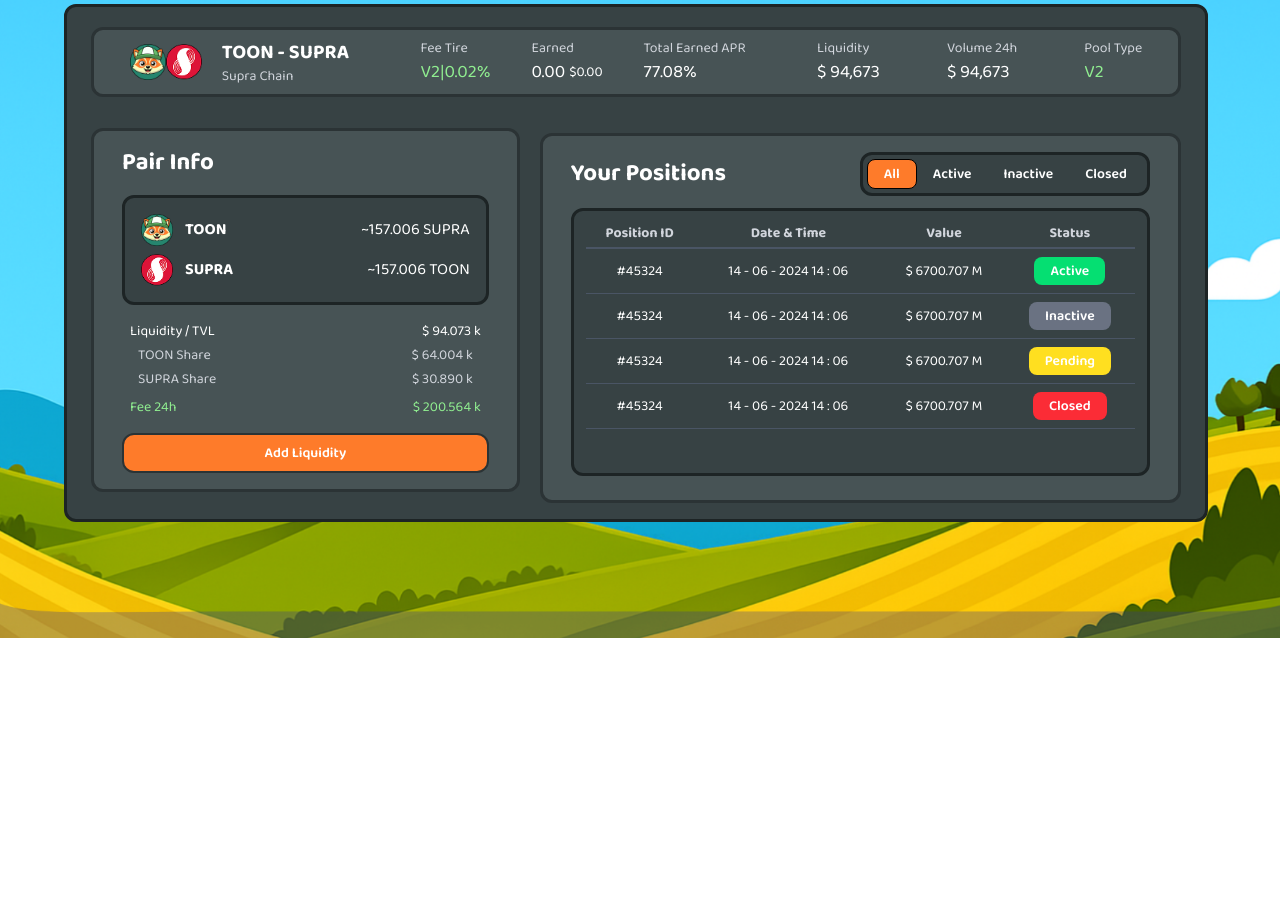
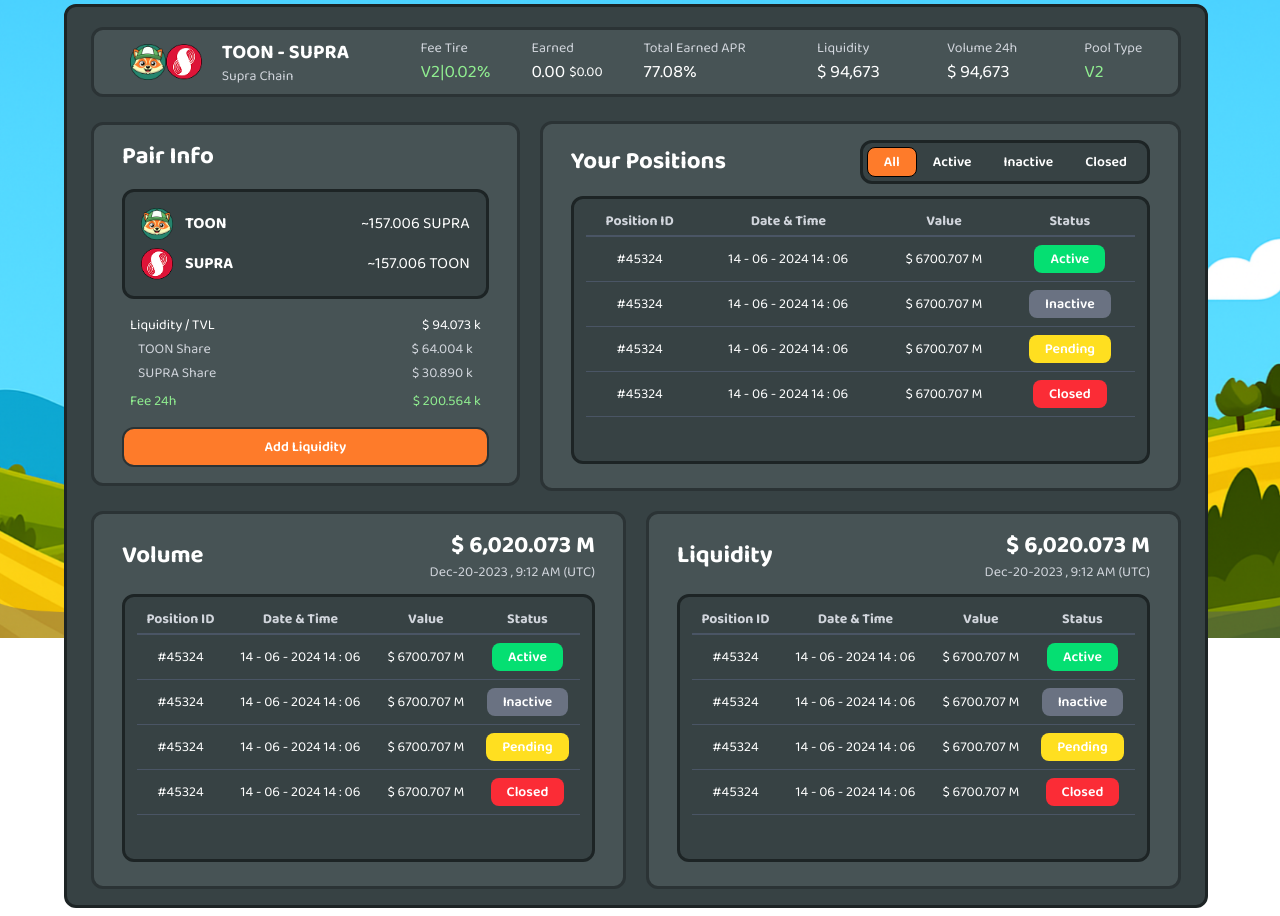
Before and after one commit to Nouman-Ahmed-Khan/Toon-Swap, a React (Vite) app: page / in a window 1280 px wide. Shown: the part 162-1078 px from the top of the page. Before the commit the page ends 800 px from the top, so only its background shows below. Built offline with nearby package versions, Linux system fonts and the light colour scheme.

Commit message:
Added a dynamic chart

```diff
--- a/package.json
+++ b/package.json
@@ -11,7 +11,9 @@
   },
   "dependencies": {
     "@tailwindcss/vite": "^4.1.10",
+    "chart.js": "^4.5.0",
     "react": "^19.1.0",
+    "react-chartjs-2": "^5.3.0",
     "react-dom": "^19.1.0",
     "react-router-dom": "^7.6.3",
     "tailwindcss": "^4.1.10"
--- a/src/App.jsx
+++ b/src/App.jsx
@@ -5,6 +5,7 @@
 import ToonPad from './Pages/ToonPad';
 import Leaderboard from './Pages/Leaderboard';
 import Docs from './Pages/Docs';
+import VolumeChart from './Pages/volumechart';
 
 function App() {
 
@@ -17,6 +18,7 @@
         <Route path="/ToonPad" element={<ToonPad />} />
         <Route path="/Leaderboard" element={<Leaderboard />} />
         <Route path="/Docs" element={<Docs />} />
+        <Route path="/VolumeChart" element={<VolumeChart />} />
       </Routes>
      </BrowserRouter>
 
--- a/src/Pages/Home.jsx
+++ b/src/Pages/Home.jsx
@@ -133,7 +133,7 @@
            {/* Pair info card End */}
 
            {/* Your Positions card Start */}
-           <div className='sm:w-[60%] nav-links-mainbg sm:mx-0 mx-4 mt-4 p-4 sm:mr-5 sm:px-7 sm:py-4 border-3 rounded-xl'>
+           <div className='sm:w-[60%] nav-links-mainbg sm:mx-0 mx-4 mt-4 sm:mt-1 p-4 sm:mr-5 sm:px-7 sm:py-4 border-3 rounded-xl'>
              <div className='sm:flex items-center justify-between'>
               <p className='text-2xl text-white font-bold'>Your Positions</p>
               {/* Active inactive buttons star */}
@@ -152,7 +152,7 @@
              </div>
 
               <div className='w-full overflow-x-auto sm:text-sm text-xs navbar p-2 rounded-xl border-3 sm:mt-3 sm:mb-2 sm:p-3'>
-                <table className="table-auto text-center  sm:w-full overflow-x-auto">
+                <table className="table-auto text-center sm:w-full overflow-x-auto">
                    <thead>
                      <tr className='text-gray-300 border-b-2 border-gray-600'>
                       <th className='pb-1'>Position ID</th>
@@ -200,6 +200,143 @@
            {/* Your Positions card End */}
          </div>
         {/* Home Page Section-1 End */}
+
+
+        {/* Home Page Section-2 Start */}
+         <div className='flex flex-col sm:flex-row items-center sm:my-4'>
+           {/* Volume card Start */}
+           <div className='sm:w-[50%] nav-links-mainbg sm:mx-0 mx-4 mt-4 sm:mt-1 p-4 sm:mr-5 sm:px-7 sm:py-4 border-3 rounded-xl sm:ml-5'>
+             <div className='sm:flex items-center justify-between'>
+              <p className='text-2xl text-white font-bold'>Volume</p>
+
+                {/* $ start */}
+                <div className='flex items-center justify-between'>
+                  <div>
+                    <p className='text-2xl font-bold text-right'>$ 6,020.073 M</p>
+                    <p className='text-sm text-gray-300'>Dec-20-2023 , 9:12 AM (UTC)</p>
+                  </div>
+                </div>
+                {/* $ end */}
+             </div>
+
+              <div className='w-full overflow-x-auto sm:text-sm text-xs navbar p-2 rounded-xl border-3 sm:mt-3 sm:mb-2 sm:p-3'>
+                <table className="table-auto text-center sm:w-full overflow-x-auto">
+                   <thead>
+                     <tr className='text-gray-300 border-b-2 border-gray-600'>
+                      <th className='pb-1'>Position ID</th>
+                      <th className='sm:px-0 px-3 pb-1 '>Date & Time</th>
+                      <th className='pb-1'>Value</th>
+                      <th className='pb-1 sm:px-0 px-3'>Status</th>
+                     </tr>
+                    </thead>
+                  <tbody>
+                   <tr className='border-b border-gray-600'>
+                     <td className='py-1'>#45324</td>
+                     <td className='px-3 sm:px-0'>14 - 06 - 2024 14 : 06</td>
+                     <td className=''>$ 6700.707 M</td>
+                     <td><button className='bg-green-400 my-2 cursor-pointer font-semibold sm:text-sm text-xs sm:px-4 px-2 ml-3 sm:ml-0 py-1 rounded-lg'>Active</button></td>
+                   </tr>
+                   <tr className='border-b border-gray-600'>
+                     <td className='py-1'>#45324</td>
+                     <td className='px-3 sm:px-0'>14 - 06 - 2024 14 : 06</td>
+                     <td>$ 6700.707 M</td>
+                     <td><button className='bg-gray-500 my-2 cursor-pointer font-semibold sm:text-sm text-xs sm:px-4 px-2 ml-3 sm:ml-0 py-1 rounded-lg'>Inactive</button></td>
+                   </tr>
+                   <tr className='border-b border-gray-600'>
+                     <td className='py-1'>#45324</td>
+                     <td className='px-3 sm:px-0'>14 - 06 - 2024 14 : 06</td>
+                     <td>$ 6700.707 M</td>
+                     <td><button className='bg-yellow-300 my-2 cursor-pointer font-semibold sm:text-sm text-xs sm:px-4 px-2 ml-3 sm:ml-0 py-1 rounded-lg'>Pending</button></td>
+                   </tr>
+                   <tr className='border-b border-gray-600'>
+                     <td className='py-1'>#45324</td>
+                     <td className='px-3 sm:px-0'>14 - 06 - 2024 14 : 06</td>
+                     <td>$ 6700.707 M</td>
+                     <td><button className='bg-red-500 my-2 cursor-pointer font-semibold sm:text-sm text-xs sm:px-4 px-2 ml-3 sm:ml-0 py-1 rounded-lg'>Closed</button></td>
+                   </tr>
+
+                   {/* <!-- Empty Row --> */}
+                   <tr className=''>
+                      <td className='py-4' colspan="4">
+                      </td>
+                   </tr>
+
+                 </tbody>
+                </table>
+              </div>
+           </div>
+           {/* Volume card End */}
+
+           {/* Lquidity card Start */}
+           <div className='sm:w-[50%] nav-links-mainbg sm:mx-0 mx-4 mt-4 sm:mt-1 p-4 sm:mr-5 sm:px-7 sm:py-4 border-3 rounded-xl'>
+             <div className='sm:flex items-center justify-between'>
+              <p className='text-2xl text-white font-bold'>Liquidity</p>
+              {/* Active inactive buttons star */}
+              <div className=''>
+
+                {/* supra start */}
+                <div className='flex items-center justify-between'>
+                  <div>
+                    <p className='text-2xl font-bold text-right'>$ 6,020.073 M</p>
+                    <p className='text-sm text-gray-300'>Dec-20-2023 , 9:12 AM (UTC)</p>
+                  </div>
+                </div>
+                {/* supra end */}
+              </div>
+              {/* Active inactive buttons end */}
+             </div>
+
+              <div className='w-full overflow-x-auto sm:text-sm text-xs navbar p-2 rounded-xl border-3 sm:mt-3 sm:mb-2 sm:p-3'>
+                <table className="table-auto text-center sm:w-full overflow-x-auto">
+                   <thead>
+                     <tr className='text-gray-300 border-b-2 border-gray-600'>
+                      <th className='pb-1'>Position ID</th>
+                      <th className='sm:px-0 px-3 pb-1 '>Date & Time</th>
+                      <th className='pb-1'>Value</th>
+                      <th className='pb-1 sm:px-0 px-3'>Status</th>
+                     </tr>
+                    </thead>
+                  <tbody>
+                   <tr className='border-b border-gray-600'>
+                     <td className='py-1'>#45324</td>
+                     <td className='px-3 sm:px-0'>14 - 06 - 2024 14 : 06</td>
+                     <td className=''>$ 6700.707 M</td>
+                     <td><button className='bg-green-400 my-2 cursor-pointer font-semibold sm:text-sm text-xs sm:px-4 px-2 ml-3 sm:ml-0 py-1 rounded-lg'>Active</button></td>
+                   </tr>
+                   <tr className='border-b border-gray-600'>
+                     <td className='py-1'>#45324</td>
+                     <td className='px-3 sm:px-0'>14 - 06 - 2024 14 : 06</td>
+                     <td>$ 6700.707 M</td>
+                     <td><button className='bg-gray-500 my-2 cursor-pointer font-semibold sm:text-sm text-xs sm:px-4 px-2 ml-3 sm:ml-0 py-1 rounded-lg'>Inactive</button></td>
+                   </tr>
+                   <tr className='border-b border-gray-600'>
+                     <td className='py-1'>#45324</td>
+                     <td className='px-3 sm:px-0'>14 - 06 - 2024 14 : 06</td>
+                     <td>$ 6700.707 M</td>
+                     <td><button className='bg-yellow-300 my-2 cursor-pointer font-semibold sm:text-sm text-xs sm:px-4 px-2 ml-3 sm:ml-0 py-1 rounded-lg'>Pending</button></td>
+                   </tr>
+                   <tr className='border-b border-gray-600'>
+                     <td className='py-1'>#45324</td>
+                     <td className='px-3 sm:px-0'>14 - 06 - 2024 14 : 06</td>
+                     <td>$ 6700.707 M</td>
+                     <td><button className='bg-red-500 my-2 cursor-pointer font-semibold sm:text-sm text-xs sm:px-4 px-2 ml-3 sm:ml-0 py-1 rounded-lg'>Closed</button></td>
+                   </tr>
+
+                   {/* <!-- Empty Row --> */}
+                   <tr className=''>
+                      <td className='py-4' colspan="4">
+                      </td>
+                   </tr>
+
+                 </tbody>
+                </table>
+              </div>
+           </div>
+           {/* Liquidity card End */}
+         </div>
+        {/* Home Page Section-2 End */}
+
+
       </div>
     </div>
   )
--- /dev/null
+++ b/src/Pages/VolumeChart.jsx
@@ -0,0 +1,93 @@
+// VolumeChart.jsx
+import React from 'react';
+import {
+  Chart as ChartJS,
+  CategoryScale,
+  LinearScale,
+  BarElement,
+  PointElement,
+  LineElement,
+  Legend,
+  Tooltip,
+} from 'chart.js';
+import { Chart } from 'react-chartjs-2';
+
+ChartJS.register(
+  CategoryScale,
+  LinearScale,
+  BarElement,
+  PointElement,
+  LineElement,
+  Legend,
+  Tooltip
+);
+
+const VolumeChart = () => {
+  const labels = ["02", "17", "02", "18", "02", "18", "30", "17", "02", "18", "02", "17", "02"];
+  const volumeData = [300, 420, 410, 390, 370, 360, 350, 340, 360, 400, 430, 440, 430];
+
+  const totalVolume = volumeData.reduce((acc, val) => acc + val, 0).toFixed(3);
+
+  const data = {
+    labels,
+    datasets: [
+      {
+        type: 'bar',
+        label: 'Bar Volume',
+        data: volumeData,
+        backgroundColor: '#00E6B8',
+        borderRadius: 6,
+        barThickness: 14,
+      },
+      {
+        type: 'line',
+        label: 'Line Volume',
+        data: volumeData,
+        borderColor: '#9DFFB0',
+        backgroundColor: '#9DFFB0',
+        tension: 0.4,
+        pointRadius: 4,
+        pointBackgroundColor: '#9DFFB0',
+      },
+    ],
+  };
+
+  const options = {
+    responsive: true,
+    maintainAspectRatio: false,
+    plugins: {
+      legend: { display: false },
+    },
+    scales: {
+      x: {
+        grid: { display: false },
+      },
+      y: {
+        grid: { color: '#334145' },
+        ticks: {
+          callback: (value) => `$${value} M`,
+          color: '#C9CDD0',
+        },
+        min: 360,
+        max: 460,
+      },
+    },
+  };
+
+  return (
+    <div className="bg-[#374244] text-white p-6 rounded-xl max-w-3xl mx-auto">
+      <div className="flex justify-between items-center mb-4">
+        <h2 className="text-2xl font-bold">Volume</h2>
+        <div className="text-right">
+          <p className="text-3xl font-bold text-[#9DFFB0]">${totalVolume} M</p>
+          <p className="text-sm text-gray-400">Dec-20–2023 , 9:12 AM (UTC)</p>
+        </div>
+      </div>
+      <div className="bg-[#2B3335] p-4 rounded-lg h-64">
+        <Chart type='bar' data={data} options={options} />
+      </div>
+    </div>
+  );
+};
+
+export default VolumeChart;
```
Also changed, not shown: 1 other file (tests, documents, lock files or other folders).
